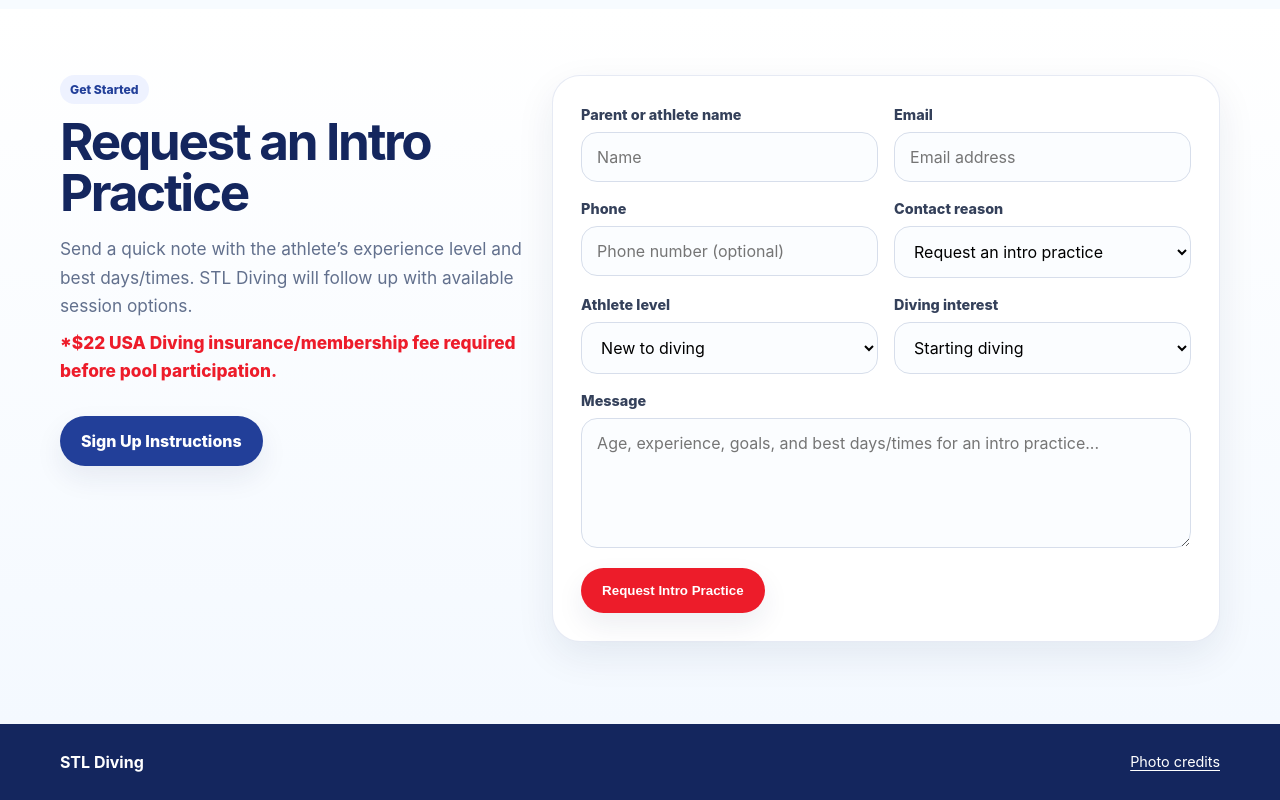
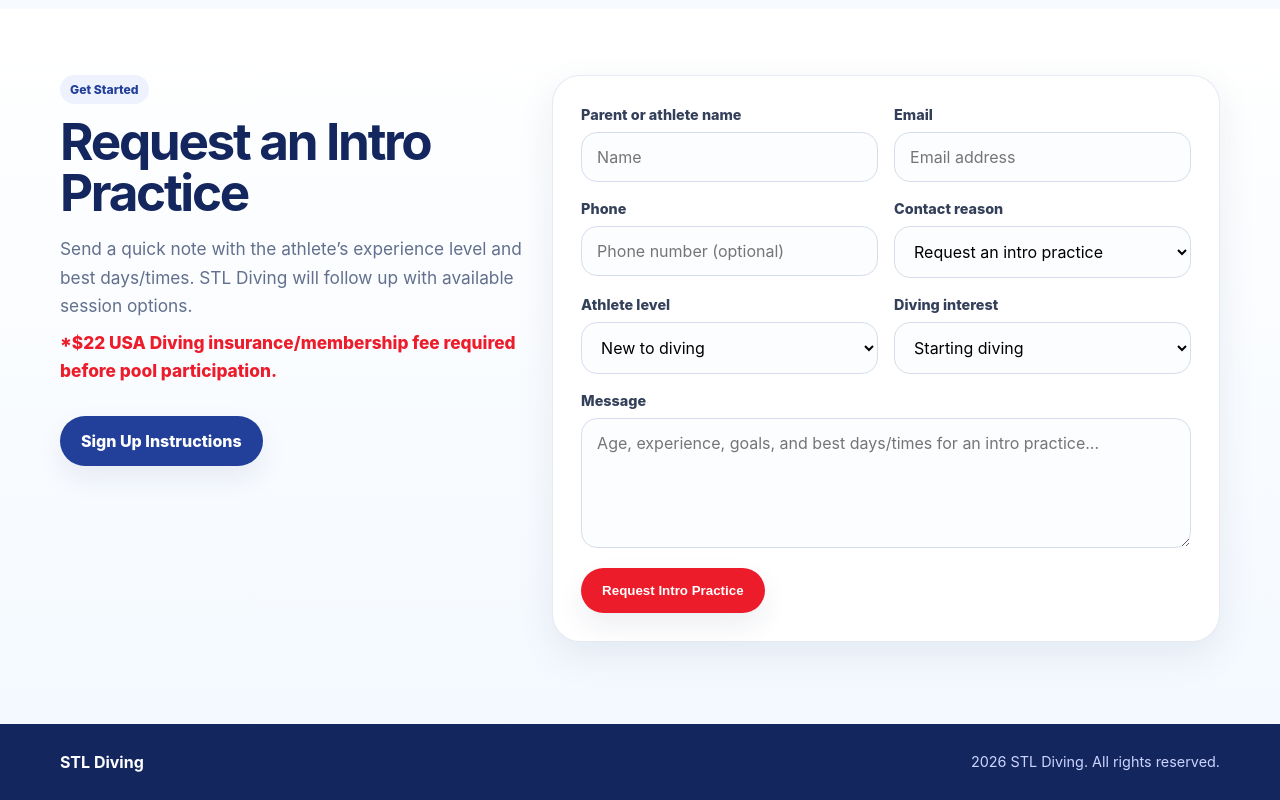
Before and after one commit to PeterLucido/STL_DIVING, a Next.js app: page / in a window 1280 px wide. Shown: the part 2814-3614 px from the top of the page. Built offline with nearby package versions, Linux system fonts and the light colour scheme.

Commit message:
Update footer copyright

```diff
--- a/components/Footer.tsx
+++ b/components/Footer.tsx
@@ -3,7 +3,7 @@ export default function Footer() {
     <footer className="footer">
       <div className="wrap footer-simple">
         <b>STL Diving</b>
-        <a className="small" href="/photo-credits">Photo credits</a>
+        <div className="small">2026 STL Diving. All rights reserved.</div>
       </div>
     </footer>
   );
```
